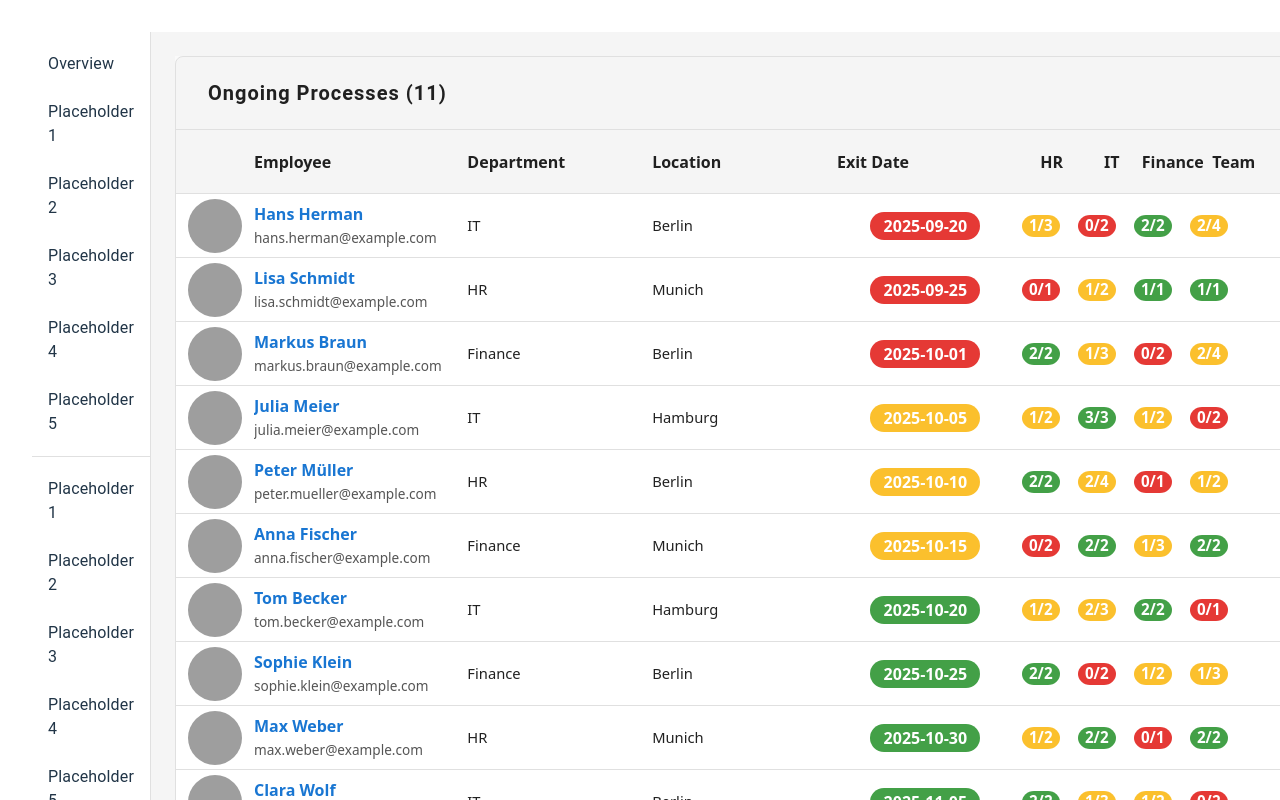
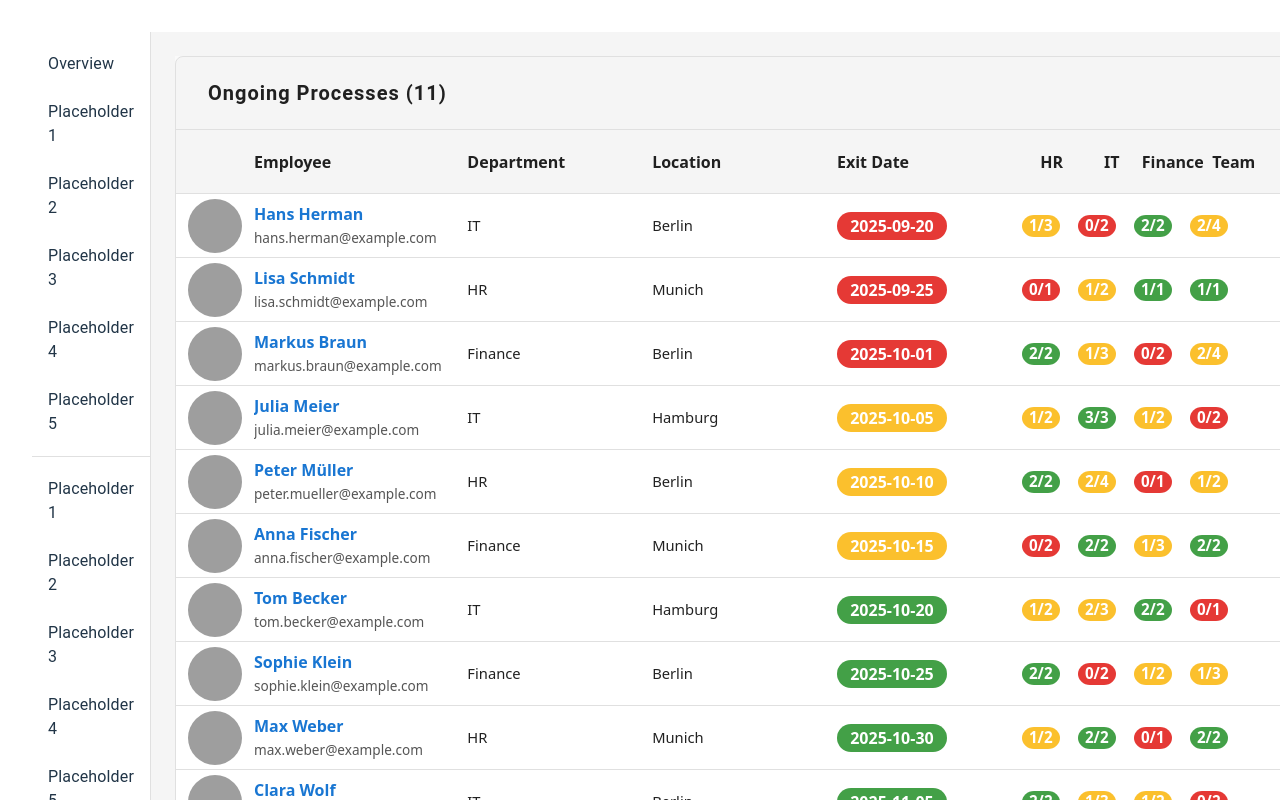
Before and after one commit to PatrickGress/offboardingtoolTS, a React (Vite) app: page / in a window 1280 px wide. Shown: the top 800 px of the page. Built offline with nearby package versions, Linux system fonts and the light colour scheme; grey boxes are pictures that could not be loaded; the HTML template or start-up script is replaced by a standard one.

Commit message:
table: fix date

```diff
--- a/src/components/WorkflowCard.tsx
+++ b/src/components/WorkflowCard.tsx
@@ -41,7 +41,7 @@ export function WorkflowCard({ data, onNameClick, isTableRow = false, isLast = f
         <td style={{ width: '14%', minWidth: 120 }}>
           <span style={{ fontSize: '0.92rem', whiteSpace: 'nowrap', overflow: 'hidden', textOverflow: 'ellipsis', textAlign: 'left', display: 'flex', alignItems: 'center', height: 54 }}>{data.location}</span>
         </td>
-        <td style={{ width: '14%', minWidth: 120 }}>
+        <td style={{ width: '14%', minWidth: 120, textAlign: 'left' }}>
           {(() => {
             const today = new Date();
             const exit = new Date(data.exitDate);
@@ -50,7 +50,9 @@ export function WorkflowCard({ data, onNameClick, isTableRow = false, isLast = f
             if (diffDays <= 14) color = '#e53935';
             else if (diffDays <= 30) color = '#fbc02d';
             return (
-              <span style={{ display: 'inline-flex', alignItems: 'center', justifyContent: 'center', width: 110, height: 28, borderRadius: 14, margin: '0 6px 0 0', verticalAlign: 'middle', fontSize: '1rem', fontWeight: 600, color: '#fff', background: color }}>{data.exitDate}</span>
+              <span style={{ display: 'inline-flex', alignItems: 'center', justifyContent: 'flex-start', width: 110, height: 28, borderRadius: 14, margin: '0 6px 0 0', verticalAlign: 'middle', fontSize: '1rem', fontWeight: 600, color: '#fff', background: color, textAlign: 'left', justifyItems: 'center' }}>
+                <span style={{ width: '100%', textAlign: 'center' }}>{data.exitDate}</span>
+              </span>
             );
           })()}
         </td>
```
